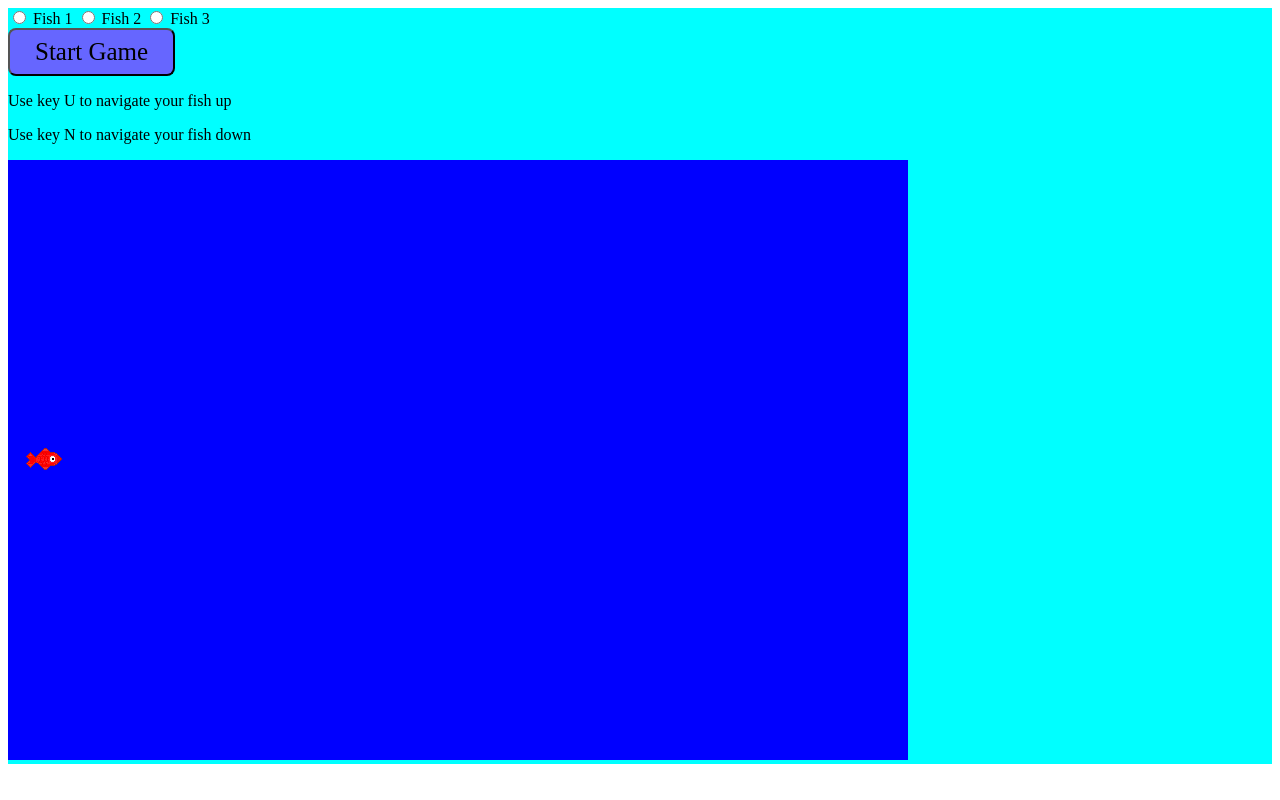
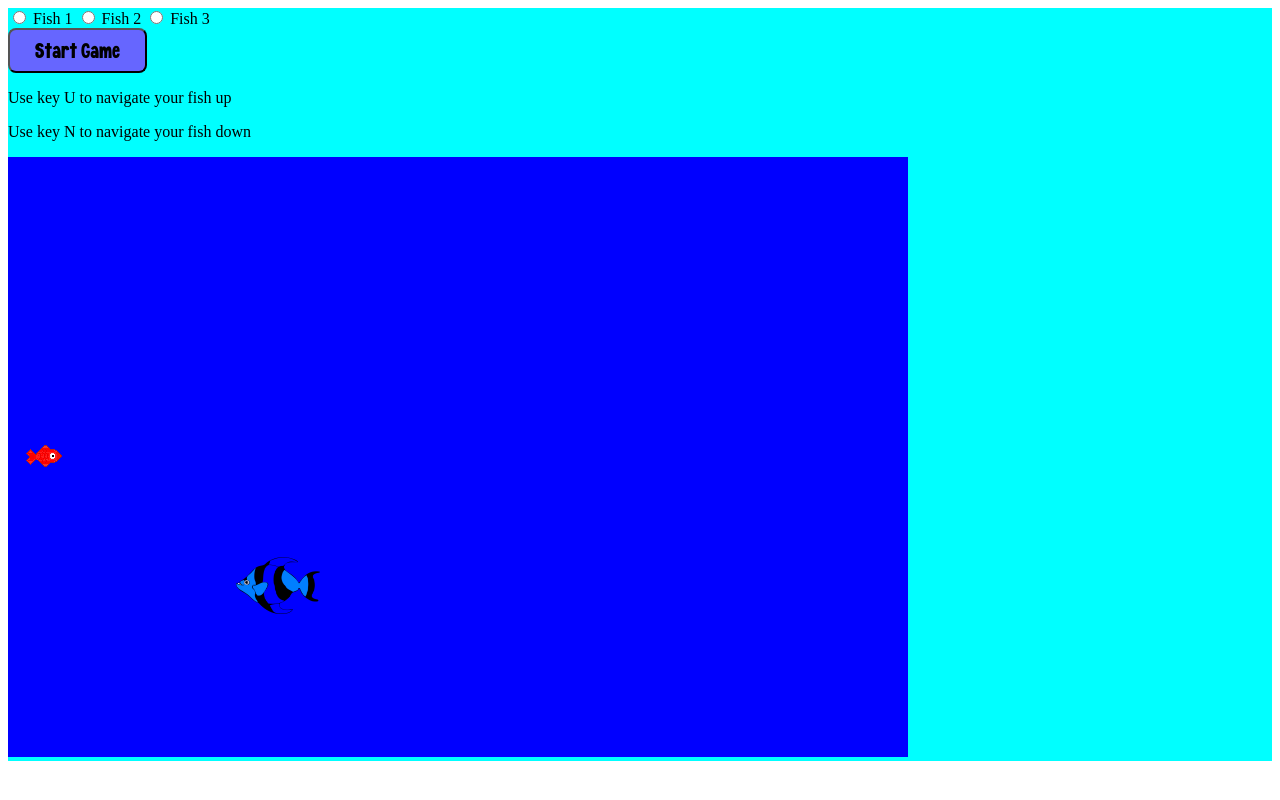
Before and after one commit to KaaKoe/HippiFish, a plain HTML site: page index.html in a window 1280 px wide. Both pictures are taken after a click on the button "Start Game". Drawn offline with nearby package versions, Linux system fonts and the light colour scheme; a web font is replaced by a local one.

Commit message:
user fish not allowed to leave frame

```diff
--- /dev/null
+++ b/fishSchoan.js
@@ -0,0 +1,6 @@
+class FishSchoan {
+    constructor(image, x, y, width, height, speed) {
+        this.img = new Image();
+        this.img.src =
+    }
+}
--- a/script.js
+++ b/script.js
@@ -1,5 +1,5 @@
-window.onload = function() {
-    document.getElementById("start-button").onclick = function() {
+window.onload = function () {
+    document.getElementById("start-button").onclick = function () {
         startGame();
     };
 
@@ -10,42 +10,99 @@ $('#mainCanvas').append(canvas);
 
     //variables defining start position of userFish, fishSchoan
     var userFishYPosition = 300;
+
     var fishSchoanXPosition = 900;
-var fiSchoanArr = [];
 
 
-//User fish
+    var fiSchoanArr = [];
+    var fishSchoanImages = [
+        "images/molumen_Fish.png",
+        "images/peixe-fish.png",
+        "images/pescetto.png",
+        "images/Swordfish.png",
+    ]
+
+
+    //User fish at the left side of the frame
     var imgUserFish = new Image();
     imgUserFish.src = "images/UserFishRed.png";
-imgUserFish.onload = function() {
-    ctx.drawImage(imgUserFish, 0, userFishYPosition -16, 64, 64)
+    imgUserFish.onload = function () {
+        ctx.drawImage(imgUserFish, 0, userFishYPosition - 16, 64, 64)
     }
 
+    //FishSchoan coming into frame from right side
     var imgFishSchoan = new Image()
     imgFishSchoan.src = "images/peixe-fish.png";
-imgFishSchoan.onload = function() {
-    ctx.drawImage(imgFishSchoan, 900, fishSchoanXPosition-500, 84, 57)
+    imgFishSchoan.onload = function () {
+        ctx.drawImage(imgFishSchoan, fishSchoanXPosition, 400, 84, 57)
     }
 
     function startGame() {
-    document.onkeydown = function(event) {
+        document.onkeydown = function (event) {
             switch (event.keyCode) {
-            case 85: userFishYPosition -= 5; break;
-            case 78: userFishYPosition += 5;
+                case 85:
+                    moveUp();
+                    break;
+                case 78:
+                    moveDown();
+                    break;
             }
         }
         window.requestAnimationFrame(updateCanvas);
     }
 
+    //function that undates my main-Canvas constantly
     function updateCanvas() {
-    ctx.clearRect(0,0,900,600);
-
-    ctx.drawImage(imgUserFish, 0, userFishYPosition -16, 64, 64);
+        if (
+            intersect({
+                x: 0,
+                y: userFishYPosition,
+                width: 64,
+                height: 64
+            }, {
+                x: fishSchoanXPosition,
+                y: 400,
+                width: 84,
+                height: 57,
+            })
+        ) {
+            alert("game over");
+        }
+        ctx.clearRect(0, 0, 900, 600);
+        fishSchoanXPosition -= 4;
+        ctx.drawImage(imgFishSchoan, fishSchoanXPosition, 400, 84, 57)
+        ctx.drawImage(imgUserFish, 0, userFishYPosition - 16, 64, 64);
         window.requestAnimationFrame(updateCanvas);
     }
 
+    //use this function inside updateCanvas() to check if car and obstacle crash
+    function intersect(rect1, rect2) {
+        rect1left = rect1.x
+        rect1top = rect1.y
+        rect1right = rect1.x + rect1.width
+        rect1bottom = rect1.y + rect1.height
 
+        rect2left = rect2.x
+        rect2top = rect2.y
+        rect2right = rect2.x + rect2.width
+        rect2bottom = rect2.y + rect2.height
 
+        return !(rect1left > rect2right ||
+            rect1right < rect2left ||
+            rect1top > rect2bottom ||
+            rect1bottom < rect2top)
+    }
 
+    function moveUp() {
+        if (userFishYPosition > 16) {
+            userFishYPosition -= 5;
+        }
+    }
+
+    function moveDown() {
+        if (
+            userFishYPosition < 584
+        ) userFishYPosition += 5;
+    }
 
 }
--- a/style.css
+++ b/style.css
@@ -1,7 +1,7 @@
 
 @font-face {
     font-family: KGCrossingALine;
-    src: url(KGCrossingALine.ttf);
+    src: url(font_styles/KGCrossingALine.ttf);
 }
 
 canvas {
```
Lines whose indentation alone changed are shown as unchanged.
